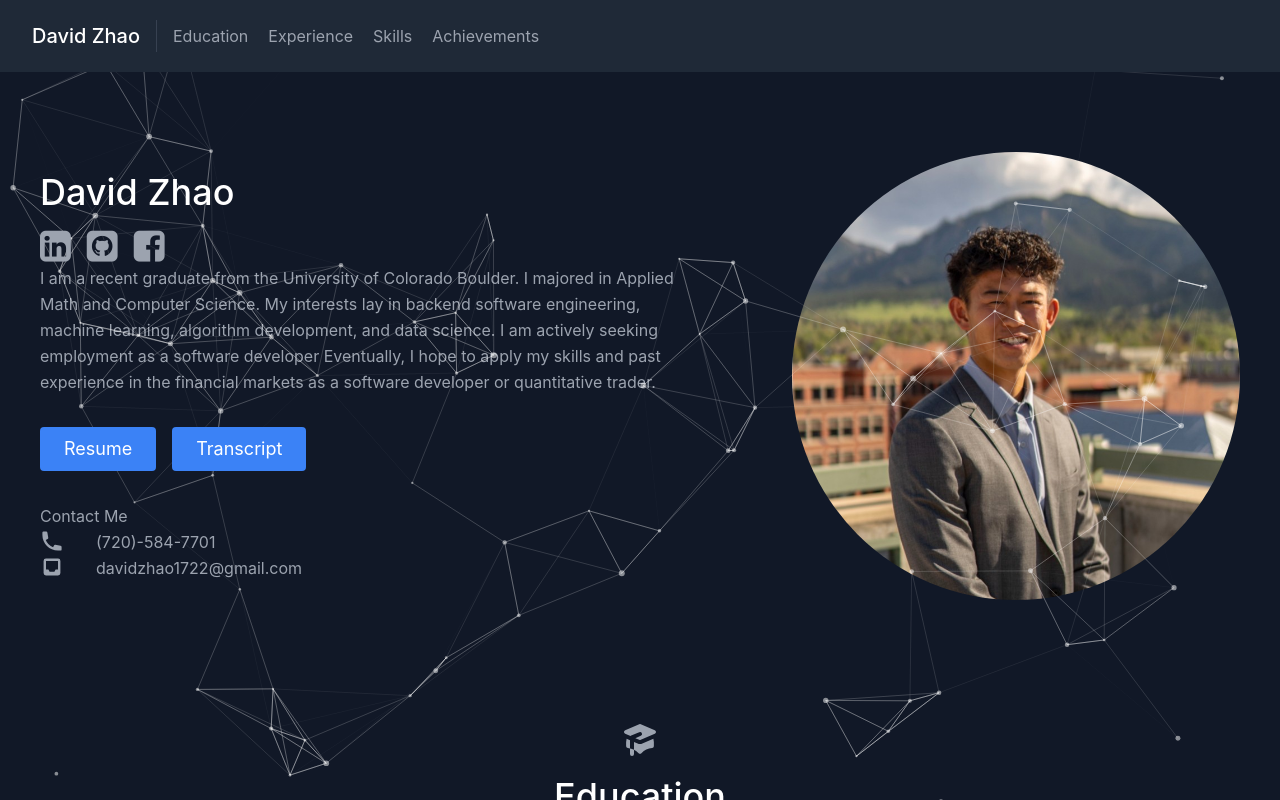
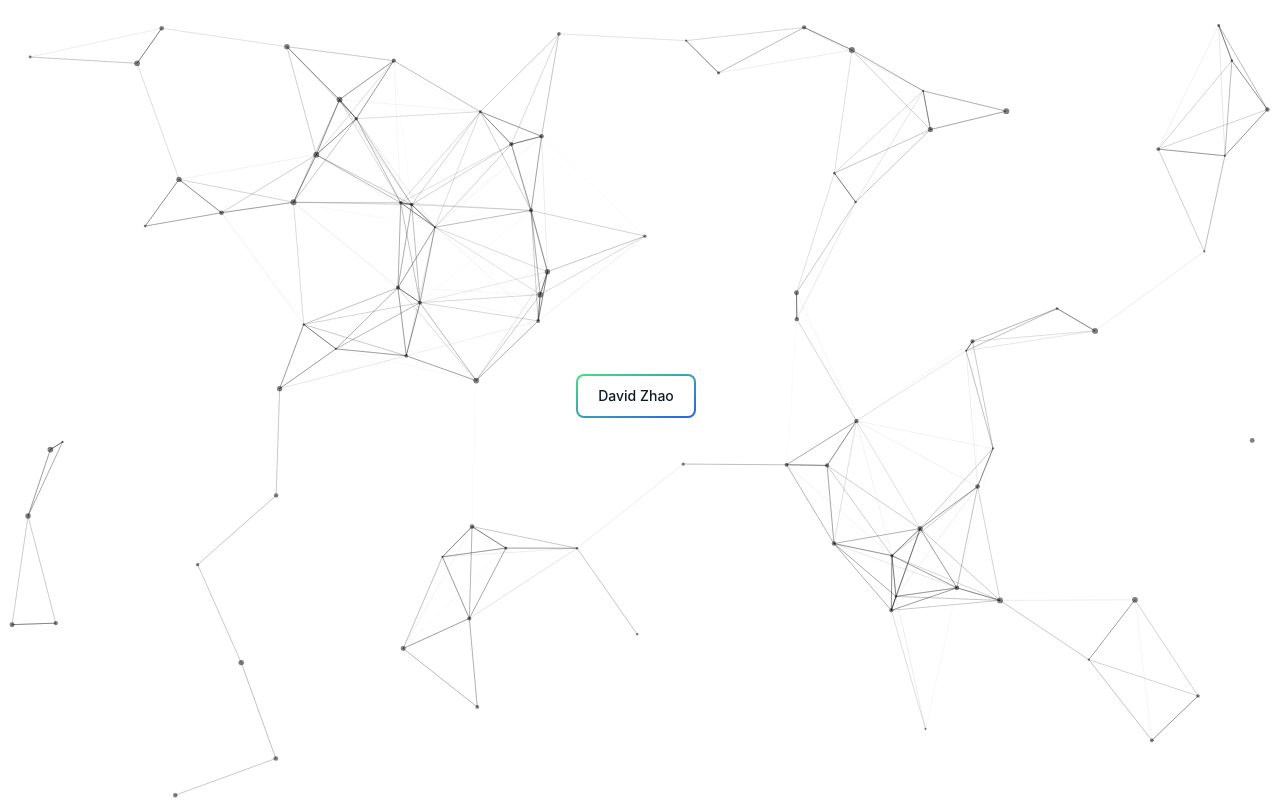
Before and after one commit to dazh5587/davidWebsite, a React (Create React App) app in the folder david-app/: page / in a window 1280 px wide. Shown: the top 800 px of the page. Built offline with nearby package versions, Linux system fonts and the light colour scheme.

Commit message:
newest version

```diff
--- a/david-app/package.json
+++ b/david-app/package.json
@@ -13,6 +13,7 @@
     "react-bootstrap": "^2.5.0",
     "react-dom": "^18.2.0",
     "react-particles": "^2.2.4",
+    "react-router-dom": "^6.3.0",
     "react-scripts": "^5.0.1",
     "react-tsparticles": "^2.2.4",
     "tsparticles": "^2.2.4",
--- a/david-app/src/App.js
+++ b/david-app/src/App.js
@@ -7,18 +7,28 @@ import Skills from "./components/Skills";
 import Achievements from "./components/Accomplishments";
 import Education from './components/Education';
 import Particle from './components/Particles';
+import Background from './components/background';
+import Everything from './components/everything';
+import { Routes, Route } from 'react-router-dom';
+import Landing from './components/landing';
+export default function App() {
 
+  return (
+    //   <main className="text-gray-400 bg-gray-900 body-font">
+    //     <Navbar />
+    //     <Particle/>
+    //     <About />
+    //     <Education />
+    //     <Experience />
+    //     <Skills />
+    //     <Achievements />
+    // </main>
+    <div>
+      <Routes>
+            <Route path='/' element={<Landing/>}></Route>
+            <Route path='david' element={<Everything/>}></Route>
+       </Routes>
+    </div>
 
-export default function App() {
-  return (
-      <main className="text-gray-400 bg-gray-900 body-font">
-        <Particle/>
-        <Navbar />
-        <About />
-        <Education />
-        <Experience />
-        <Skills />
-        <Achievements />
-    </main>
   );
 }
--- a/david-app/src/components/About.js
+++ b/david-app/src/components/About.js
@@ -1,5 +1,6 @@
 import React from "react";
 import { PhoneIcon, InboxIcon } from "@heroicons/react/solid";
+import Particle from "./Particles";
 export default function About() {
     return (
       <>
@@ -10,15 +11,14 @@ export default function About() {
               <h1 className="title-font sm:text-4xl text-3xl mb-4 font-medium text-white">
                 David Zhao
               </h1>
-
-                <div className="flex space-x-4 z-50">
-                    <a href="https://www.linkedin.com/in/david-zhao-406247174">
+                <div className="flex space-x-4 z-20">
+                    <a href="https://www.linkedin.com/in/david-zhao-406247174" target="_blank">
                         <i class="fa fa-linkedin-square" style = {{fontSize: 36}}></i>
                     </a>
-                    <a href="https://www.github.com/dazh5587">
+                    <a href="https://www.github.com/dazh5587" target="_blank">
                         <i class="fa fa-github-square" style = {{fontSize: 36}}></i>
                     </a>
-                    <a href="https://www.facebook.com/profile.php?id=100005232905576">
+                    <a href="https://www.facebook.com/profile.php?id=100005232905576" target="_blank">
                         <i class="fa fa-facebook-square" style = {{fontSize: 36}}></i>
                     </a>
                 </div>
@@ -31,11 +31,13 @@ export default function About() {
               <div className="mb-8 flex space-x-4 ">
                 <a
                 href = "https://drive.google.com/file/d/1p9RB0Ked4ESgTuG2olO3Gxhau1GHLC1D/view?usp=sharing"
-                className="inline-flex text-white bg-blue-500 border-0 py-2 px-6 focus:outline-none hover:bg-blue-600 rounded text-lg z-50">
+                target="_blank"
+                className="inline-flex text-white bg-blue-500 border-0 py-2 px-6 focus:outline-none hover:bg-blue-600 rounded text-lg z-20">
                     Resume </a>
                   <a
                 href = "https://drive.google.com/file/d/1aVGT7dg_88hefLJv6l-czJoNek8ib1oc/view?usp=sharing"
-                className="inline-flex text-white bg-blue-500 border-0 py-2 px-6 focus:outline-none hover:bg-blue-600 rounded text-lg z-50">
+                target="_blank"
+                className="inline-flex text-white bg-blue-500 border-0 py-2 px-6 focus:outline-none hover:bg-blue-600 rounded text-lg z-20">
                     Transcript </a>
               </div>
 
@@ -67,6 +69,6 @@ export default function About() {
             </div>
           </div>
         </section>
-      </>
+        </>
       );
 }
--- a/david-app/src/components/Education.js
+++ b/david-app/src/components/Education.js
@@ -17,7 +17,7 @@ export default function Education() {
 
             </div>
             <div className="flex space-x-4 justify-center" >
-                <a href="https://www.colorado.edu/cs/" class="flex flex-col items-center bg-white rounded-lg border shadow-md md:flex-row md:max-w-xl hover:bg-gray-100 dark:border-gray-700 dark:bg-gray-800 dark:hover:bg-gray-700 z-50">
+                <a href="https://www.colorado.edu/cs/" target="_blank" class="flex flex-col items-center bg-white rounded-lg border shadow-md md:flex-row md:max-w-xl hover:bg-gray-100 dark:border-gray-700 dark:bg-gray-800 dark:hover:bg-gray-700 z-20">
                     <img class="object-cover w-full h-96 rounded-t-lg md:h-auto md:w-48 md:rounded-none md:rounded-l-lg" src="https://www.logolynx.com/images/logolynx/17/17f67155897b66d860aa1ade9ad61b9a.png" alt="" />
                     <div class="flex flex-col justify-between p-4 leading-normal">
                         <h5 class="mb-2 text-2xl font-bold tracking-tight text-gray-900 dark:text-white">University of Colorado Boulder</h5>
@@ -26,7 +26,7 @@ export default function Education() {
                         <p class="mb-3 font-normal text-gray-700 dark:text-gray-400">GPA: 3.82</p>
                     </div>
                 </a>
-                <a href="https://www.colorado.edu/amath/" class="flex flex-col items-center bg-white rounded-lg border shadow-md md:flex-row md:max-w-xl hover:bg-gray-100 dark:border-gray-700 dark:bg-gray-800 dark:hover:bg-gray-700 z-50">
+                <a href="https://www.colorado.edu/amath/" target="_blank" class="flex flex-col items-center bg-white rounded-lg border shadow-md md:flex-row md:max-w-xl hover:bg-gray-100 dark:border-gray-700 dark:bg-gray-800 dark:hover:bg-gray-700 z-20">
                     <img class="object-cover w-full h-96 rounded-t-lg md:h-auto md:w-48 md:rounded-none md:rounded-l-lg" src="https://www.logolynx.com/images/logolynx/17/17f67155897b66d860aa1ade9ad61b9a.png" alt="" />
                     <div class="flex flex-col justify-between p-4 leading-normal">
                         <h5 class="mb-2 text-2xl font-bold tracking-tight text-gray-900 dark:text-white">University of Colorado Boulder</h5>
--- a/david-app/src/components/Navbar.js
+++ b/david-app/src/components/Navbar.js
@@ -1,8 +1,8 @@
 import React from "react";
-
+import Particle from "./Particles";
 export default function Navbar() {
   return (
-    <header className="bg-gray-800 md:sticky top-0 z-10">
+    <header className="bg-gray-800 md:sticky top-0 z-50">
       <div className="container mx-auto flex flex-wrap p-5 flex-col md:flex-row items-center">
         <a className="title-font font-medium text-white mb-4 md:mb-0">
           <a href="#about" className="ml-3 text-xl">
--- a/david-app/src/components/Particles.js
+++ b/david-app/src/components/Particles.js
@@ -32,7 +32,7 @@ export default function Particle() {
                   }
                 },
                 "color": {
-                  "value": "#ffffff"
+                  "value": "#000000"
                 },
                 "shape": {
                   "type": "circle",
@@ -72,7 +72,7 @@ export default function Particle() {
                 "line_linked": {
                   "enable": true,
                   "distance": 150,
-                  "color": "#ffffff",
+                  "color": "#000000",
                   "opacity": 0.4,
                   "width": 1
                 },
--- a/david-app/src/components/Skills.js
+++ b/david-app/src/components/Skills.js
@@ -1,12 +1,14 @@
-import { BadgeCheckIcon, CodeIcon } from "@heroicons/react/solid";
+import { BadgeCheckIcon, DesktopComputerIcon } from "@heroicons/react/solid";
 import React from "react";
 import { skills } from "../data";
+import Particle from './Particles';
 export default function Skills() {
   return (
+    <>
     <section id="skills">
       <div className="container px-5 py-10 mx-auto">
         <div className="text-center mb-20">
-          <CodeIcon className="w-10 inline-block mb-4" />
+          <DesktopComputerIcon className="w-10 inline-block mb-4" />
           <h1 className="sm:text-4xl text-3xl font-medium title-font text-white mb-4">
             Skills &amp; Technologies
           </h1>
@@ -16,9 +18,9 @@ export default function Skills() {
       <div className="flex flex-wrap lg:w-4/5 sm:mx-auto sm:mb-2 -mx-2">
           {skills.map((skill) => (
             <div key={skill} className="p-2 sm:w-1/2 w-full">
-              <div className="bg-gray-800 rounded flex p-4 h-full items-center">
-                <BadgeCheckIcon className="text-green-400 w-6 h-6 flex-shrink-0 mr-4" />
-                <span className="title-font font-medium text-white">
+              <div className="bg-black-800 rounded flex p-4 h-full items-center justify-center">
+                <BadgeCheckIcon className="text-green-400 w-6 h-6 flex-shrink-0 mr-4 " />
+                <span className="title-font font-medium text-white ">
                   {skill.name}
                 </span>
               </div>
@@ -26,5 +28,6 @@ export default function Skills() {
           ))}
         </div>
     </section>
+    </>
   );
 }
--- /dev/null
+++ b/david-app/src/components/background.js
@@ -0,0 +1,25 @@
+import React from "react";
+import Particle from "./Particles";
+export default function Background() {
+    return (
+        <>
+            <div className="flex h-screen z-10">
+                <div className="m-auto z-10">
+                    {/* <a
+                        href = "/david" className='inline-flex text-white bg-blue-500 border-0 py-2 px-6 focus:outline-none hover:bg-blue-600 rounded text-lg'>
+                            David Zhao
+                    </a> */}
+                    <a
+                        href = "/david" className='relative inline-flex items-center justify-center p-0.5 mb-2 mr-2 overflow-hidden text-sm font-medium text-gray-900 rounded-lg group bg-gradient-to-br from-green-400 to-blue-600 group-hover:from-green-400 group-hover:to-blue-600 hover:text-white dark:text-white focus:ring-4 focus:outline-none focus:ring-green-200 dark:focus:ring-green-800'>
+                        <span class="relative px-5 py-2.5 transition-all ease-in duration-75 bg-white dark:bg-gray-900 rounded-md group-hover:bg-opacity-0">
+                        David Zhao
+                            </span>
+
+                    </a>
+                </div>
+            </div>
+        </>
+
+
+    );
+}
--- /dev/null
+++ b/david-app/src/components/everything.js
@@ -0,0 +1,21 @@
+import React from "react";
+import About from "./About";
+import Navbar from "./Navbar";
+import Experience from "./Experience";
+import Skills from "./Skills";
+import Achievements from "./Accomplishments";
+import Education from './Education';
+import Particle from './Particles';
+import Background from './background';
+export default function Everything() {
+    return (
+        <main className="text-gray-400 bg-gray-900 body-font">
+            <Navbar />
+            <About />
+            <Education />
+            <Experience />
+            <Skills />
+            <Achievements />
+        </main>
+    );
+  }
--- /dev/null
+++ b/david-app/src/components/landing.js
@@ -0,0 +1,14 @@
+import React from "react";
+import Particle from "./Particles";
+import Background from "./background";
+export default function Landing() {
+    return (
+        <main>
+            <Background/>
+            <Particle/>
+        </main>
+
+
+
+    );
+}
--- a/david-app/src/index.js
+++ b/david-app/src/index.js
@@ -3,11 +3,14 @@ import ReactDOM from 'react-dom/client';
 import './index.css';
 import App from './App';
 import reportWebVitals from './reportWebVitals';
+import { BrowserRouter } from 'react-router-dom';
 
 const root = ReactDOM.createRoot(document.getElementById('root'));
 root.render(
   <React.StrictMode>
-    <App />
+    <BrowserRouter>
+      <App />
+    </BrowserRouter>
 
   </React.StrictMode>
 );
```
Also changed, not shown: 2 other files (tests, documents, lock files or other folders).
